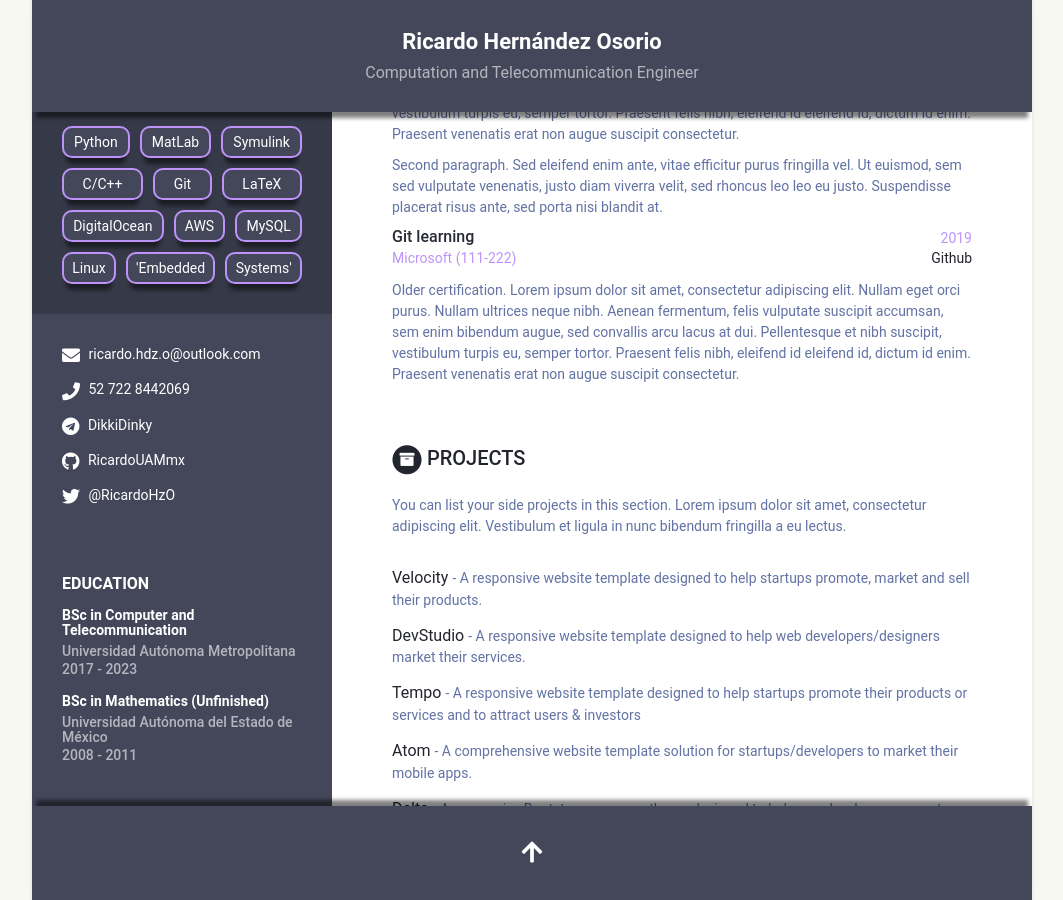
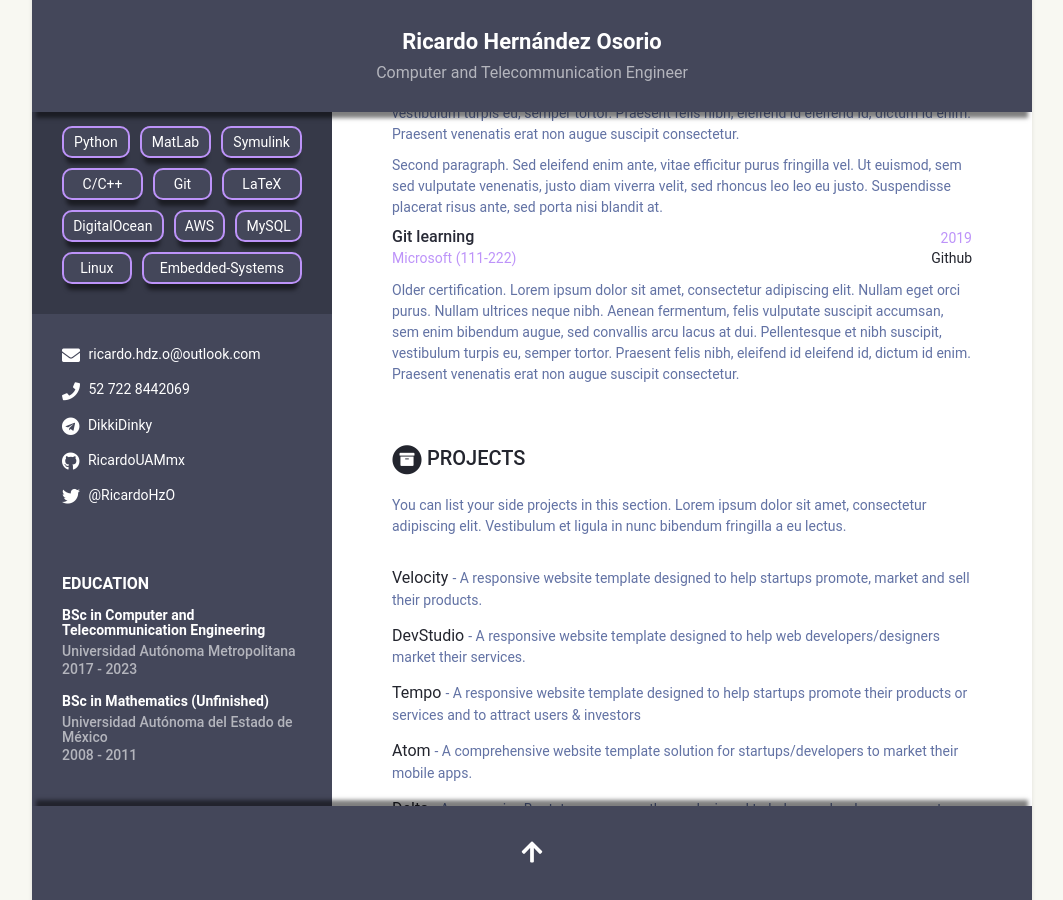
Before and after one commit to RicardoUAMmx/webcode, a Jekyll site: the page built from index.html, in a window 1280 px wide and 900 px high, scrolled down 1346 px. Shown: the whole window, without its empty margins (108-1171 px from the left). Built offline with Jekyll 4.4.1, drawn with Linux system fonts in a browser that asks for light colours.

Commit message:
experimental cv-theme

```diff
--- a/_data/data.yml
+++ b/_data/data.yml
@@ -4,11 +4,11 @@
 
 header:
     title: Ricardo Hernández Osorio
-    subtitle: Computation and Telecommunication Engineer
+    subtitle: Computer and Telecommunication Engineer
 
 sidebar:
     position: left # position of the sidebar : left or right
-    about: True # set to False or comment line if you want to remove the "how to use?" in the sidebar
+    about: # True # set to False or comment line if you want to remove the "how to use?" in the sidebar
     education: True # set to False if you want education in main section instead of in sidebar
 
     # Profile information
@@ -36,7 +36,7 @@ sidebar:
 
     hashtags: |
       Python MatLab Symulink C/C++ Git LaTeX DigitalOcean AWS MySQL Linux
-      'Embedded Systems'
+      Embedded-Systems
 
     # Sidebar links
     email: ricardo.hdz.o@outlook.com
@@ -95,7 +95,7 @@ career-profile:
 education:
     title: Education
     info:
-      - degree: BSc in Computer and Telecommunication
+      - degree: BSc in Computer and Telecommunication Engineering
         university: Universidad Autónoma Metropolitana
         time: 2017 - 2023
         details: |
```
